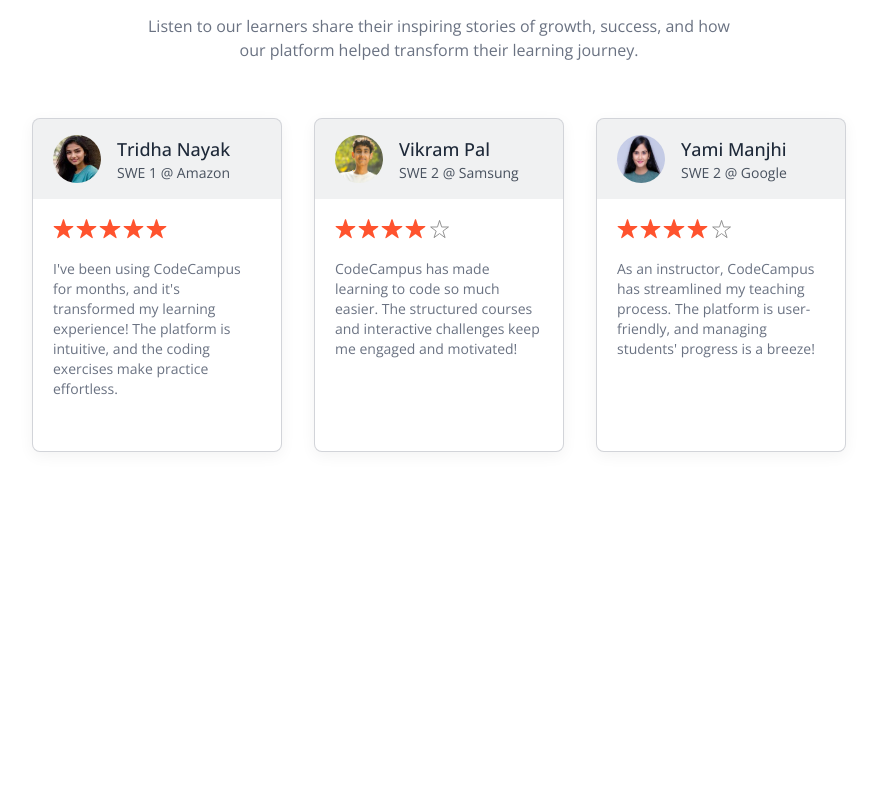
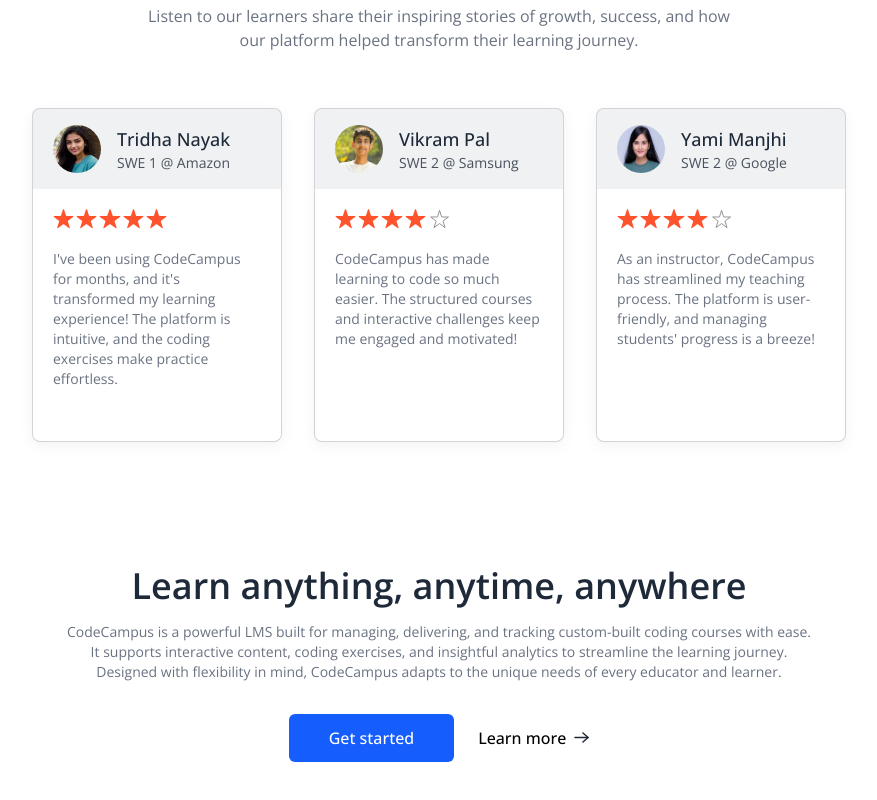
Before and after one commit to LuckyRathore911/learning-management-system, a React (Vite) app in the folder client/: page / in a window 1280 px wide. Shown: the part 1618-2418 px from the top of the page, without its empty margins (201-1078 px from the left). Before the commit the page ends 2126 px from the top, so only its background shows below. Built offline with nearby package versions, Linux system fonts and the light colour scheme; no server answers.

Commit message:
added call to action component

```diff
--- a/client/src/components/learner/CallToAction.jsx
+++ b/client/src/components/learner/CallToAction.jsx
@@ -1,11 +1,31 @@
-import React from 'react'
+import React from "react";
+
+import { assets } from "../../assets/assets";
 
 const CallToAction = () => {
   return (
-    <div>
-      CallToAction
+    <div className="flex flex-col items-center gap-4 pt-10 pb-24 px-8 md:px-0">
+      <h1 className="text-xl md:text-4xl text-gray-800 font-semibold">
+        Learn anything, anytime, anywhere
+      </h1>
+      <p className="text-gray-500 sm:text-sm">
+        CodeCampus is a powerful LMS built for managing, delivering, and
+        tracking custom-built coding courses with ease. <br />
+        It supports interactive content, coding exercises, and insightful
+        analytics to streamline the learning journey. <br />
+        Designed with flexibility in mind, CodeCampus adapts to the unique needs
+        of every educator and learner.
+      </p>
+      <div className="flex items-center font-medium gap-6 mt-4">
+        <button className="px-10 py-3 rounded-md text-white bg-blue-600">
+          Get started
+        </button>
+        <button className="flex items-center gap-2">
+          Learn more <img src={assets.arrow_icon} alt="arrow_icon" />
+        </button>
+      </div>
     </div>
-  )
-}
+  );
+};
 
-export default CallToAction
+export default CallToAction;
--- a/client/src/components/learner/Navbar.jsx
+++ b/client/src/components/learner/Navbar.jsx
@@ -22,7 +22,7 @@ const Navbar = () => {
         onClick={() => navigate("/")}
         src={assets.logo}
         alt="logo"
-        className="w-36 lg:w-48 cursor-pointer"
+        className="w-32 md:w-36 lg:w-40 cursor-pointer"
       />
       <div className="hidden md:flex items-center gap-5 text-gray-500">
         <div className="flex items-center gap-5">
--- a/client/src/pages/learner/Home.jsx
+++ b/client/src/pages/learner/Home.jsx
@@ -1,7 +1,9 @@
 import React from "react";
+
 import Introduction from "../../components/learner/Introduction";
 import CoursesSection from "../../components/learner/CoursesSection";
 import TestimonialsSection from "../../components/learner/TestimonialsSection";
+import CallToAction from "../../components/learner/CallToAction";
 
 const Home = () => {
   return (
@@ -9,6 +11,7 @@ const Home = () => {
       <Introduction />
       <CoursesSection />
       <TestimonialsSection />
+      <CallToAction />
     </div>
   );
 };
```
